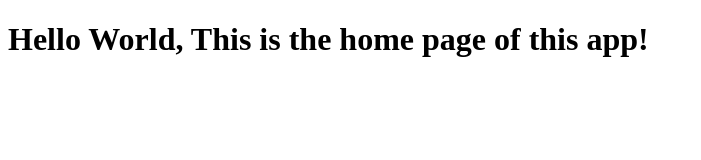
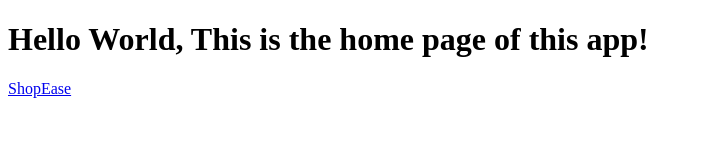
Before and after one commit to carlthronson/this-is-it, a Next.js app: page / in a window 1280 px wide. Shown: the top 160 px of the page, without its empty margins (0-701 px from the left). Built offline with nearby package versions, Linux system fonts and the light colour scheme.

Commit message:
Add link for client side navigation to shop-ease page

```diff
--- a/app/page.js
+++ b/app/page.js
@@ -1,4 +1,13 @@
 // `app/page.js` is the UI for the `/` URL
+import Link from "next/link";
+
 export default function Page() {
-  return <h1>Hello World, This is the home page of this app!</h1>
+  return (
+    <div>
+      <h1>Hello World, This is the home page of this app!</h1>
+      <Link href="/shop-ease">
+        <a>ShopEase</a>
+      </Link>
+    </div>
+  )
 }
```
